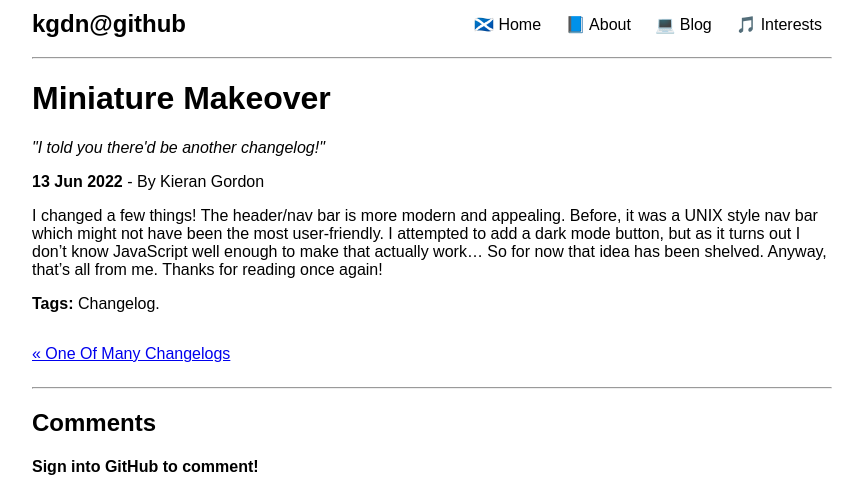
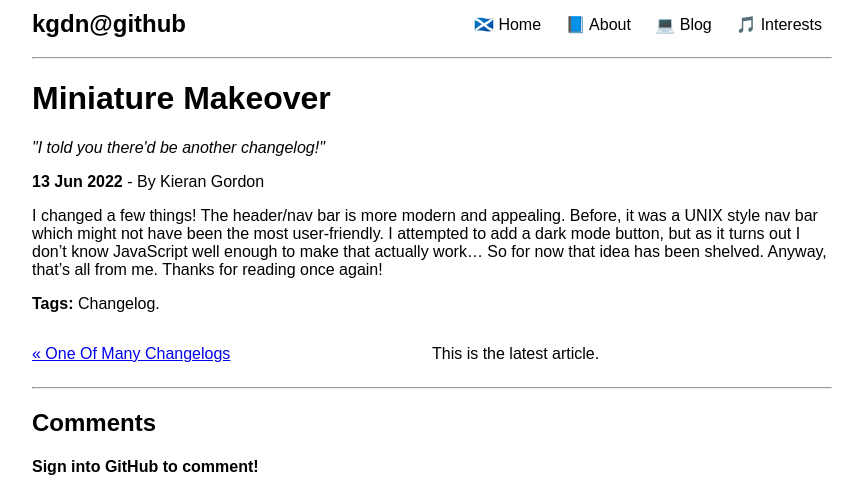
Before and after one commit to kgdn/kgdn.github.io, a Jekyll site: the page built from _posts/2022-06-13-miniature-makeover.md, in a window 1280 px wide, cut to the strip 0-477 px from the top of the page. Shown: the whole strip, without its empty margins (208-1071 px from the left). Built offline with Jekyll 4.4.1, drawn with Linux system fonts in a browser that asks for light colours; comment, search, counter and statistics services are not loaded.

Commit message:
Add conditional logic to post.html

```diff
--- a/_layouts/post.html
+++ b/_layouts/post.html
@@ -9,9 +9,13 @@ layout: default
 <div class="nav">
     {% if page.previous.url %}
       <a class="prev" href="{{page.previous.url}}">&laquo; {{page.previous.title}}</a>
+    {% else %}
+      <p>This is the earliest article.</p>
     {% endif %}
     {% if page.next.url %}
       <a class="next" href="{{page.next.url}}">{{page.next.title}} &raquo;</a>
+    {% else %}
+      <p>This is the latest article.</p>
     {% endif %}
   </div>
 {% include utterances.html %}
```
